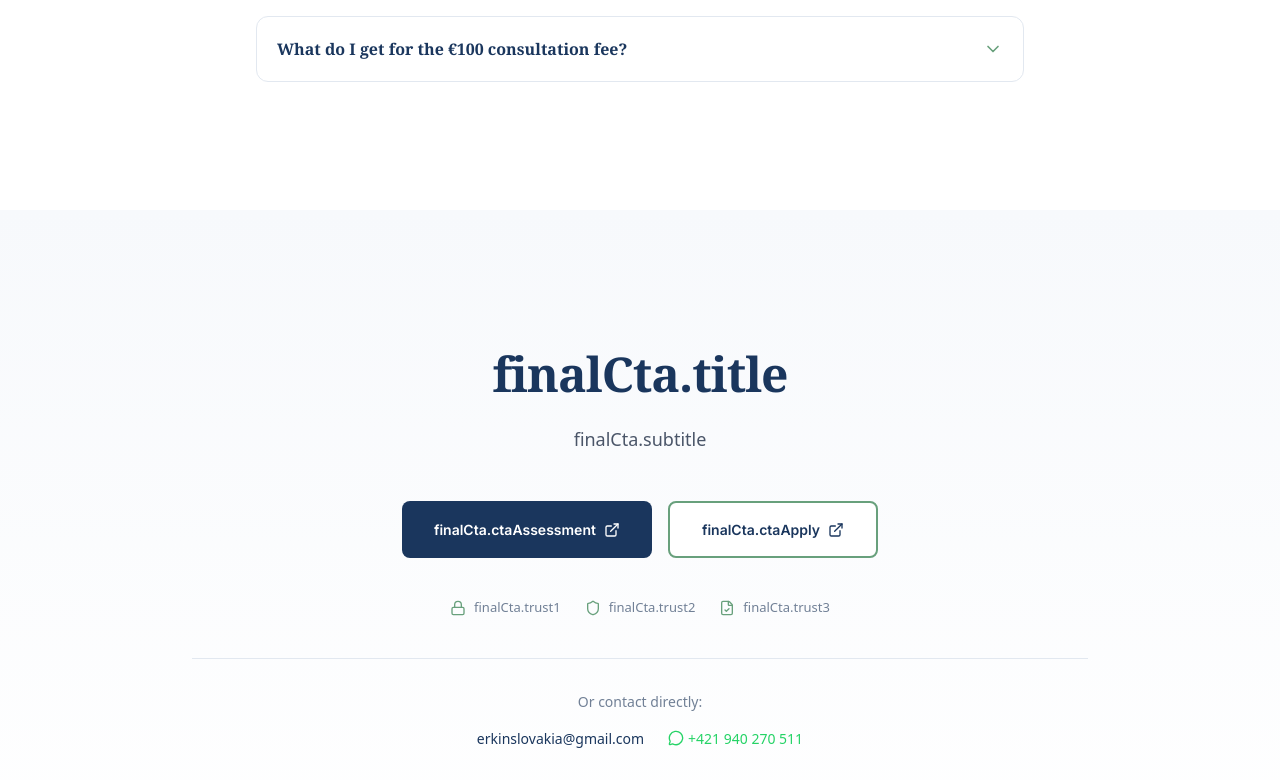
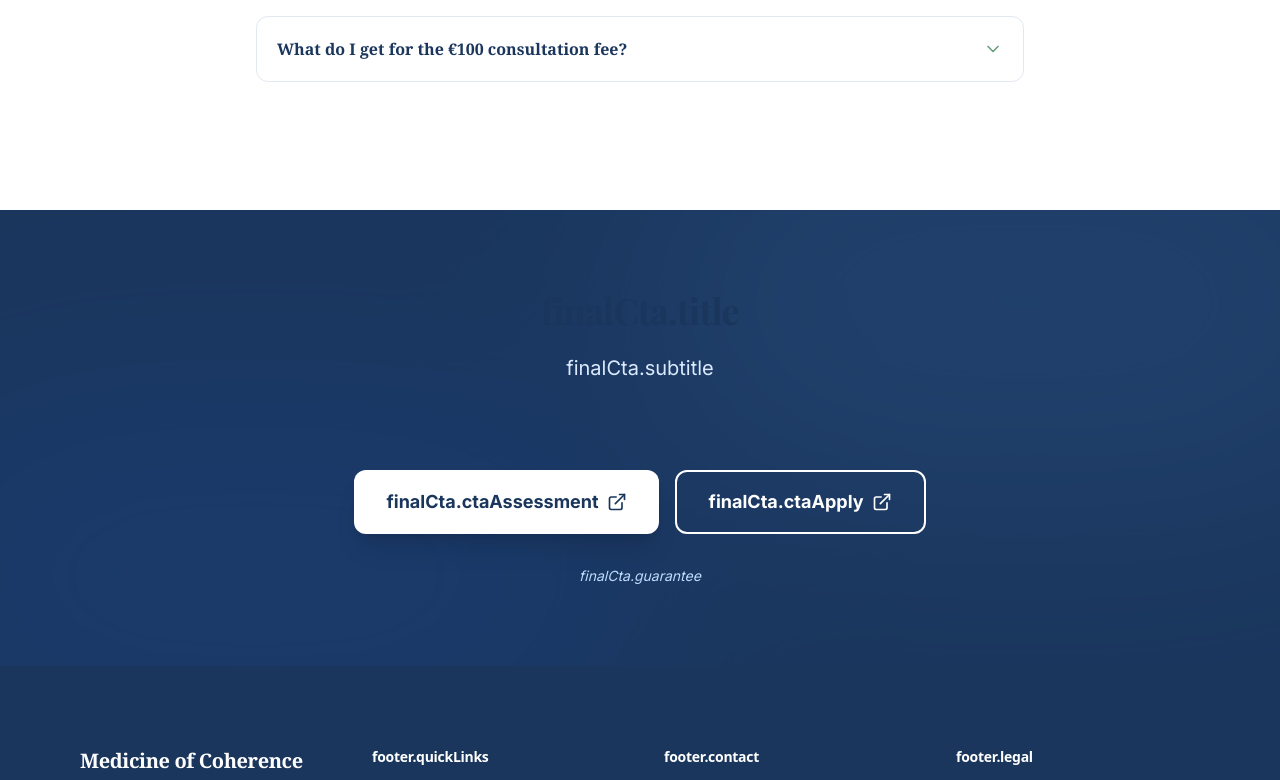
Before and after one commit to ErkinDoc/wenbnew, a React (Vite) app: page / in a window 1280 px wide. Shown: the part 8680-9460 px from the top of the page. Built offline with nearby package versions, Linux system fonts and the light colour scheme.

Commit message:
Update FinalCTA.tsx

```diff
--- a/src/sections/FinalCTA.tsx
+++ b/src/sections/FinalCTA.tsx
@@ -1,121 +1,75 @@
+/* eslint-disable */
+// @ts-nocheck
+import React from 'react';
 import { motion } from 'framer-motion';
-import { Lock, Shield, FileCheck, ExternalLink, MessageCircle } from 'lucide-react';
 import { useTranslation } from 'react-i18next';
+import { ExternalLink, CheckCircle2 } from 'lucide-react';
 
-interface FinalCTAProps {
-  onAssessmentClick: () => void;  // ← добавляем пропс из App.tsx
-}
-
-export function FinalCTA({ onAssessmentClick }: FinalCTAProps) {
+export function FinalCTA({ onAssessmentClick }: { onAssessmentClick: () => void }) {
   const { t } = useTranslation();
 
+  const benefits = t('finalCta.benefits', { returnObjects: true }) || [];
+
   return (
-    <section className="w-full py-24 lg:py-32 bg-gradient-to-b from-[#F7F9FC] to-white">
-      <div className="section-container">
-        <div className="section-inner max-w-4xl mx-auto text-center">
-          {/* Headline */}
-          <motion.h2
-            className="text-[32px] sm:text-[40px] lg:text-[48px] font-serif font-bold text-[#1A365D] mb-4"
-            initial={{ opacity: 0, y: 20 }}
-            whileInView={{ opacity: 1, y: 0 }}
-            viewport={{ once: true, margin: '-100px' }}
-            transition={{ duration: 0.5 }}
-          >
+    <section className="py-20 bg-[#1A365D] text-white overflow-hidden relative">
+      {/* Декоративный фон */}
+      <div className="absolute top-0 left-0 w-full h-full overflow-hidden pointer-events-none opacity-10">
+        <div className="absolute -top-[20%] -right-[10%] w-[60%] h-[80%] rounded-full bg-blue-400 blur-[120px]" />
+        <div className="absolute -bottom-[20%] -left-[10%] w-[60%] h-[80%] rounded-full bg-blue-600 blur-[120px]" />
+      </div>
+
+      <div className="container mx-auto px-4 relative z-10 text-center">
+        <motion.div
+          initial={{ opacity: 0, y: 20 }}
+          whileInView={{ opacity: 1, y: 0 }}
+          viewport={{ once: true }}
+          transition={{ duration: 0.6 }}
+          className="max-w-3xl mx-auto"
+        >
+          <h2 className="text-3xl md:text-4xl font-bold mb-6">
             {t('finalCta.title')}
-          </motion.h2>
+          </h2>
+          <p className="text-xl text-blue-100 mb-10">
+            {t('finalCta.subtitle')}
+          </p>
 
-          {/* Subheadline */}
-          <motion.p
-            className="text-[16px] lg:text-[18px] text-[#4A5568] mb-12 max-w-2xl mx-auto font-sans"
-            initial={{ opacity: 0, y: 20 }}
-            whileInView={{ opacity: 1, y: 0 }}
-            viewport={{ once: true, margin: '-100px' }}
-            transition={{ duration: 0.5, delay: 0.1 }}
-          >
-            {t('finalCta.subtitle')}
-          </motion.p>
+          {/* Преимущества */}
+          <div className="grid grid-cols-1 md:grid-cols-2 gap-4 mb-12 text-left max-w-2xl mx-auto">
+            {Array.isArray(benefits) && benefits.map((benefit, index) => (
+              <div key={index} className="flex items-center gap-3">
+                <CheckCircle2 className="w-5 h-5 text-green-400 flex-shrink-0" />
+                <span className="text-blue-50">{benefit}</span>
+              </div>
+            ))}
+          </div>
 
-          {/* CTA Buttons — используем функцию из App.tsx */}
-          <motion.div
-            className="flex flex-col sm:flex-row gap-4 justify-center mb-10"
-            initial={{ opacity: 0, y: 20 }}
-            whileInView={{ opacity: 1, y: 0 }}
-            viewport={{ once: true, margin: '-100px' }}
-            transition={{ duration: 0.5, delay: 0.2 }}
-          >
+          {/* ИСПРАВЛЕННЫЕ КНОПКИ — ТЕПЕРЬ ОНИ СЛУШАЮТ ЯЗЫК */}
+          <div className="flex flex-col sm:flex-row gap-4 justify-center">
             <motion.button
-              onClick={onAssessmentClick}  // ← здесь вызов функции по языку
-              className="btn-primary text-[14px] flex items-center justify-center gap-2 cursor-pointer"
-              whileHover={{ scale: 1.02 }}
-              whileTap={{ scale: 0.98 }}
+              onClick={onAssessmentClick}
+              className="px-8 py-4 bg-white text-[#1A365D] rounded-xl font-bold text-lg hover:bg-blue-50 transition-colors flex items-center justify-center gap-2 cursor-pointer shadow-xl"
+              whileHover={{ scale: 1.03 }}
+              whileTap={{ scale: 0.97 }}
             >
               {t('finalCta.ctaAssessment')}
-              <ExternalLink className="w-4 h-4" />
+              <ExternalLink className="w-5 h-5" />
             </motion.button>
 
             <motion.button
-              onClick={onAssessmentClick}  // ← здесь тоже
-              className="btn-secondary text-[14px] flex items-center justify-center gap-2 cursor-pointer"
-              whileHover={{ scale: 1.02 }}
-              whileTap={{ scale: 0.98 }}
+              onClick={onAssessmentClick}
+              className="px-8 py-4 bg-transparent border-2 border-white text-white rounded-xl font-bold text-lg hover:bg-white/10 transition-colors flex items-center justify-center gap-2 cursor-pointer"
+              whileHover={{ scale: 1.03 }}
+              whileTap={{ scale: 0.97 }}
             >
               {t('finalCta.ctaApply')}
-              <ExternalLink className="w-4 h-4" />
+              <ExternalLink className="w-5 h-5" />
             </motion.button>
-          </motion.div>
+          </div>
 
-          {/* Trust Reinforcements */}
-          <motion.div
-            className="flex flex-wrap justify-center gap-6 text-[13px] text-[#718096] font-sans mb-10"
-            initial={{ opacity: 0 }}
-            whileInView={{ opacity: 1 }}
-            viewport={{ once: true }}
-            transition={{ duration: 0.5, delay: 0.3 }}
-          >
-            <div className="flex items-center gap-2">
-              <Lock className="w-4 h-4 text-[#68A07C]" />
-              <span>{t('finalCta.trust1')}</span>
-            </div>
-            <div className="flex items-center gap-2">
-              <Shield className="w-4 h-4 text-[#68A07C]" />
-              <span>{t('finalCta.trust2')}</span>
-            </div>
-            <div className="flex items-center gap-2">
-              <FileCheck className="w-4 h-4 text-[#68A07C]" />
-              <span>{t('finalCta.trust3')}</span>
-            </div>
-          </motion.div>
-
-          {/* Contact Info */}
-          <motion.div
-            className="pt-8 border-t border-[#E2E8F0]"
-            initial={{ opacity: 0 }}
-            whileInView={{ opacity: 1 }}
-            viewport={{ once: true }}
-            transition={{ duration: 0.5, delay: 0.4 }}
-          >
-            <p className="text-[14px] text-[#718096] font-sans mb-4">
-              Or contact directly:
-            </p>
-            <div className="flex flex-wrap justify-center gap-6">
-              <a
-                href="mailto:erkinslovakia@gmail.com"
-                className="text-[14px] text-[#1A365D] hover:text-[#68A07C] transition-colors font-sans"
-              >
-                erkinslovakia@gmail.com
-              </a>
-              <a
-                href="https://wa.me/421940270511"
-                target="_blank"
-                rel="noopener noreferrer"
-                className="text-[14px] text-[#25D366] hover:text-[#128C7E] transition-colors font-sans flex items-center gap-1"
-              >
-                <MessageCircle className="w-4 h-4" />
-                +421 940 270 511
-              </a>
-            </div>
-          </motion.div>
-        </div>
+          <p className="mt-8 text-blue-200 text-sm italic">
+            {t('finalCta.guarantee') || 'Vaše zdravie je našou prioritou.'}
+          </p>
+        </motion.div>
       </div>
     </section>
   );
```
